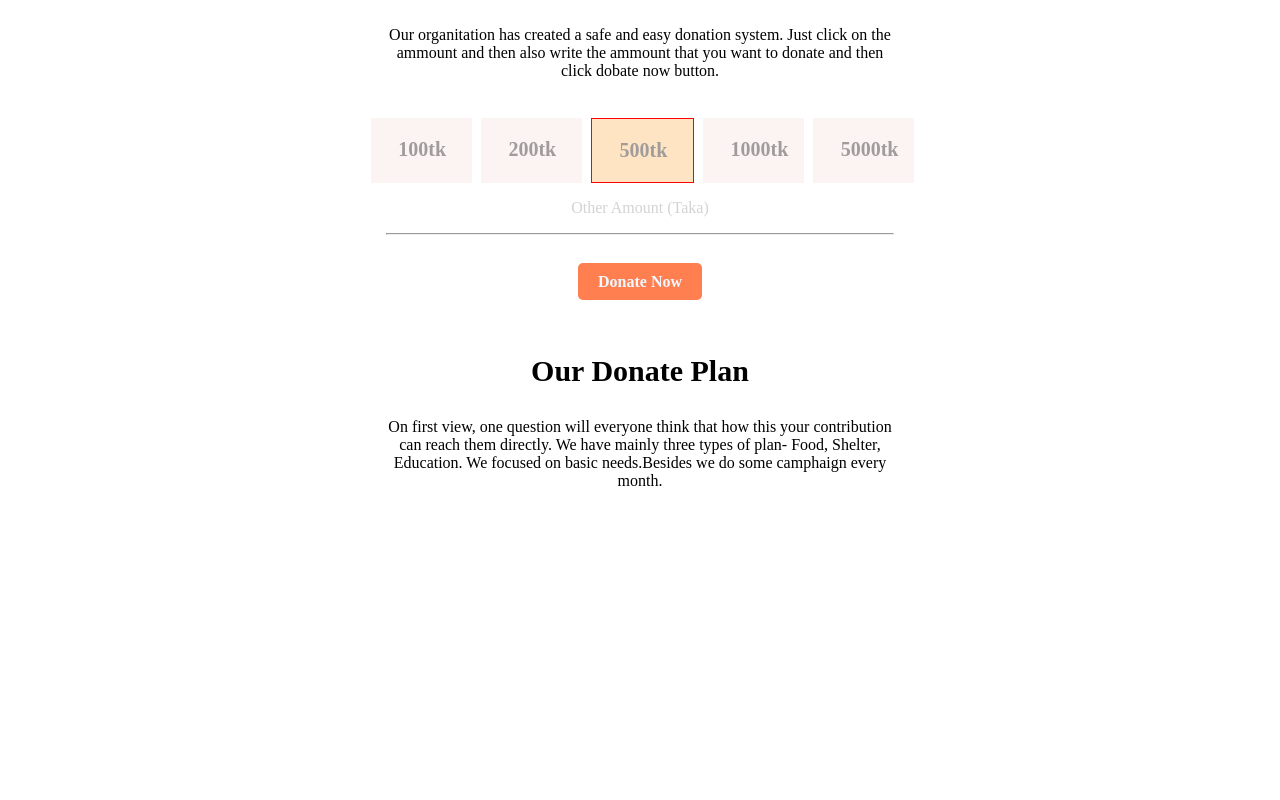
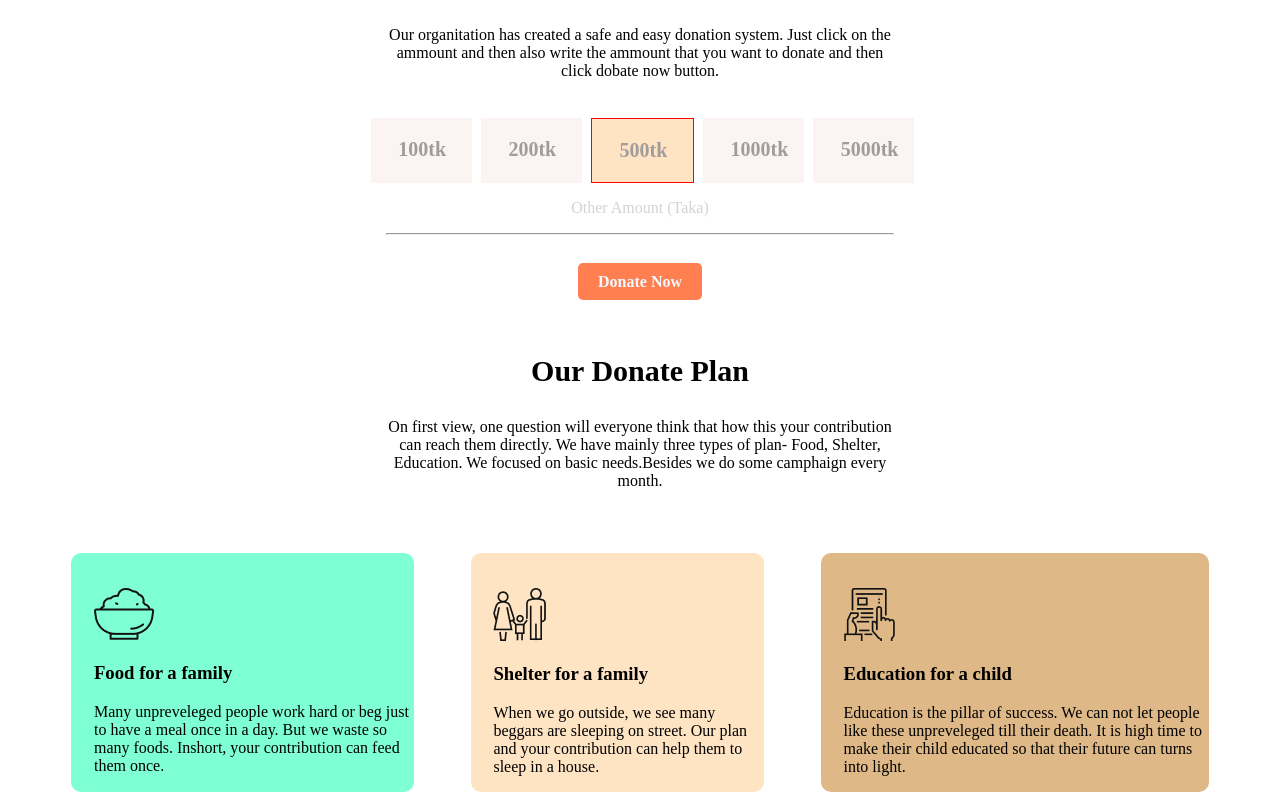
Before and after one commit to Intejar/let-s-make-them-smile, a plain HTML site: page index.html in a window 1280 px wide. Shown: the part 589-1389 px from the top of the page. Before the commit the page ends 1142 px from the top, so only its background shows below. Drawn offline with Linux system fonts and the light colour scheme.

Commit message:
new section added

```diff
--- a/index.html
+++ b/index.html
@@ -46,10 +46,28 @@
         </div>
     </section>
 
-    <section class="middle">
-        <div>
+    <section>
+        <div class="middle">
             <h3>Our Donate Plan</h3>
             <p>On first view, one question will everyone think that how this your contribution can reach them directly. We have mainly three types of plan- Food, Shelter, Education. We focused on basic needs.Besides we do some camphaign every month. </p>
+        </div>
+        <div class="plan">
+            <div id="food">
+                <img src="picture/food.png" alt="icon">
+                <h3>Food for a family</h3>
+                <p>Many unpreveleged people work hard or beg just to have a meal once in a day. But we waste so many foods. Inshort, your contribution can feed them once.</p>
+            </div>
+            <div id="shelter">
+                <img src="picture/shelter.png" alt="icon">
+                <h3>Shelter for a family</h3>
+                <p>When we go outside, we see many beggars are sleeping on street. Our plan and your contribution can help them to sleep in a house.</p>
+            </div>
+            <div id="edu">
+                <img src="picture/Frame-1.png" alt="icon">
+                <h3>Education for a child</h3>
+                <p>Education is the pillar of success. We can not let people like these unpreveleged till their death. It is high time to make their child educated so that their future can turns into light.</p>
+            </div>
+
         </div>
     </section>
 
--- a/style.css
+++ b/style.css
@@ -74,3 +74,33 @@
     color: rgb(161, 156, 156);
     font-weight: 600;
 }
+.plan{
+    display: flex;
+    margin-top: 5%;
+    width: 90%;
+    margin-left: 5%;
+}
+#food{
+    padding-top: 3%;
+    padding-left: 2%;
+    margin-right: 5%;
+    background-color: aquamarine;
+    border-radius: 10px;
+
+}
+
+#shelter{
+    padding-top: 3%;
+    padding-left: 2%;
+    background-color: bisque;
+    border-radius: 10px;
+
+
+}
+#edu{
+    padding-top: 3%;
+    padding-left: 2%;
+    background-color: burlywood;
+    border-radius: 10px;
+    margin-left: 5%;
+}
```
